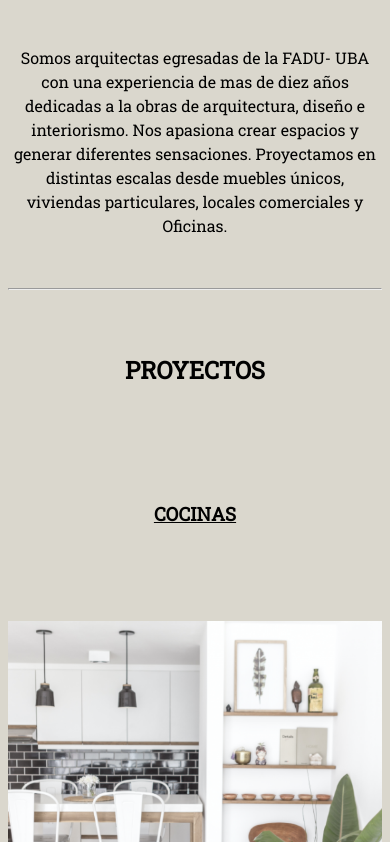
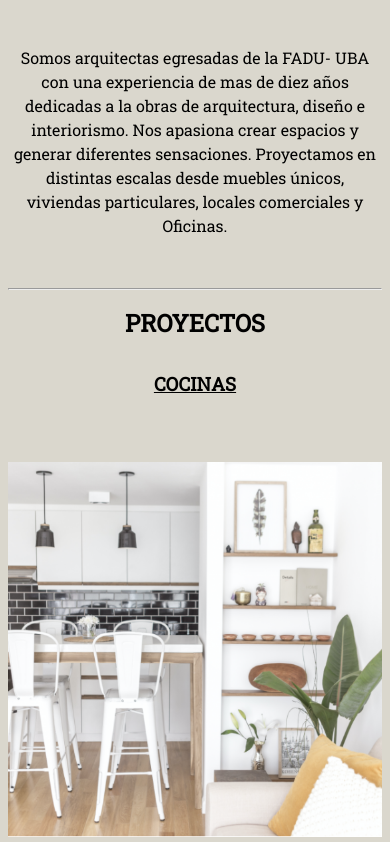
Before and after one commit to franciscofaguirre/ProyectoFika, a plain HTML site: page index.html in a window 390 px wide. Shown: the part 1202-2044 px from the top of the page. Drawn offline with Linux system fonts and the light colour scheme.

Commit message:
Actualizacion grid en home

```diff
--- a/CSS/estilos.css
+++ b/CSS/estilos.css
@@ -155,9 +155,9 @@ table{
         align-items: center;
 
         grid-template-columns: 100%;
-        grid-template-rows: auto;
+        grid-template-rows: 50px 60px auto auto auto auto auto auto auto auto auto auto auto;
 
-        gap: 5px 5px;
+        gap: 5px;
         grid-template-areas:
             "div1"
             "div2"
@@ -225,9 +225,9 @@ table{
         align-items: center;
 
         grid-template-columns: 100%;
-        grid-template-rows: auto;
+        grid-template-rows: 50px 60px auto auto auto auto auto auto auto auto auto auto auto;
 
-        gap: 5px 5px;
+        gap: 5px;
         grid-template-areas:
             "div1"
             "div2"
```
Also changed, not shown: 2 other files.
